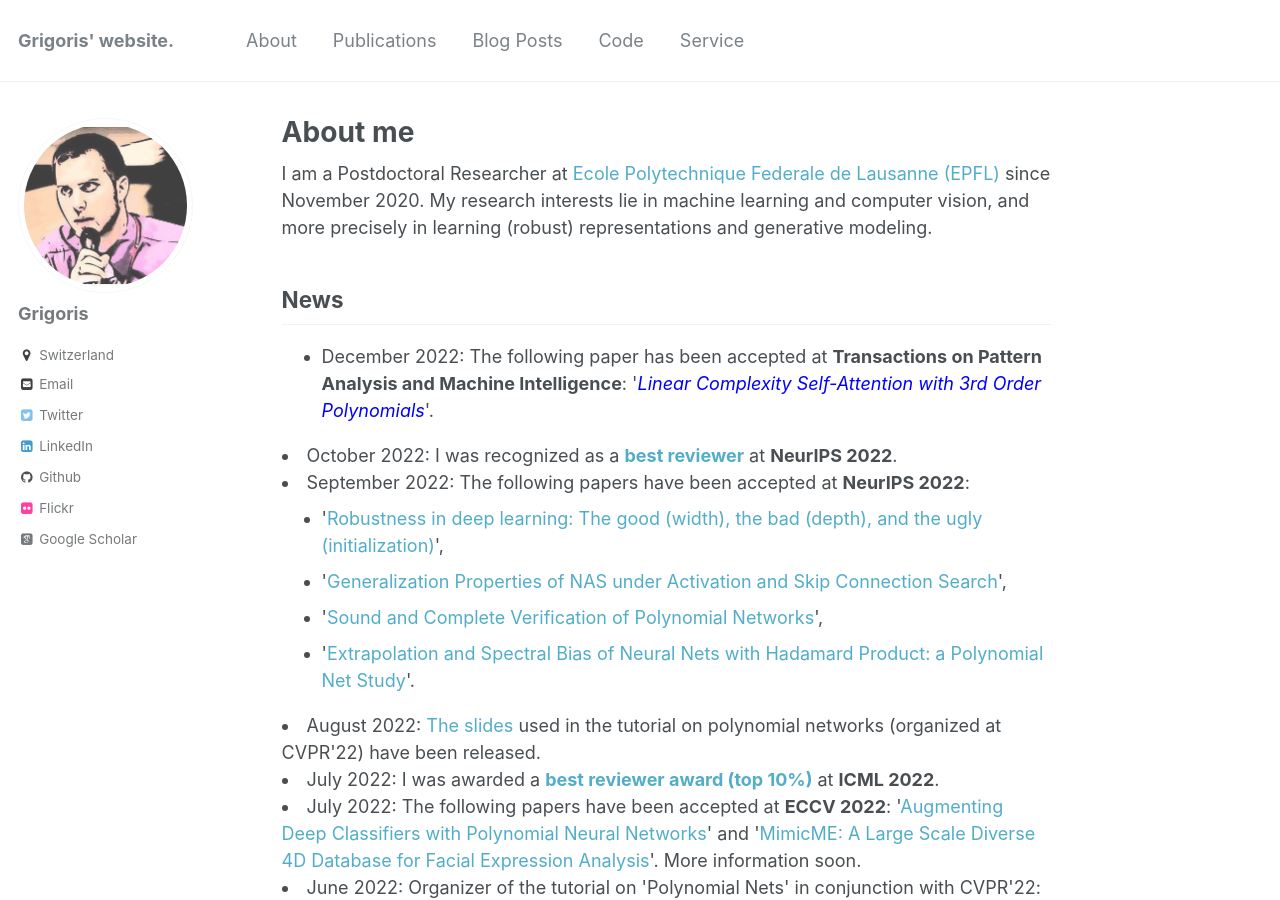
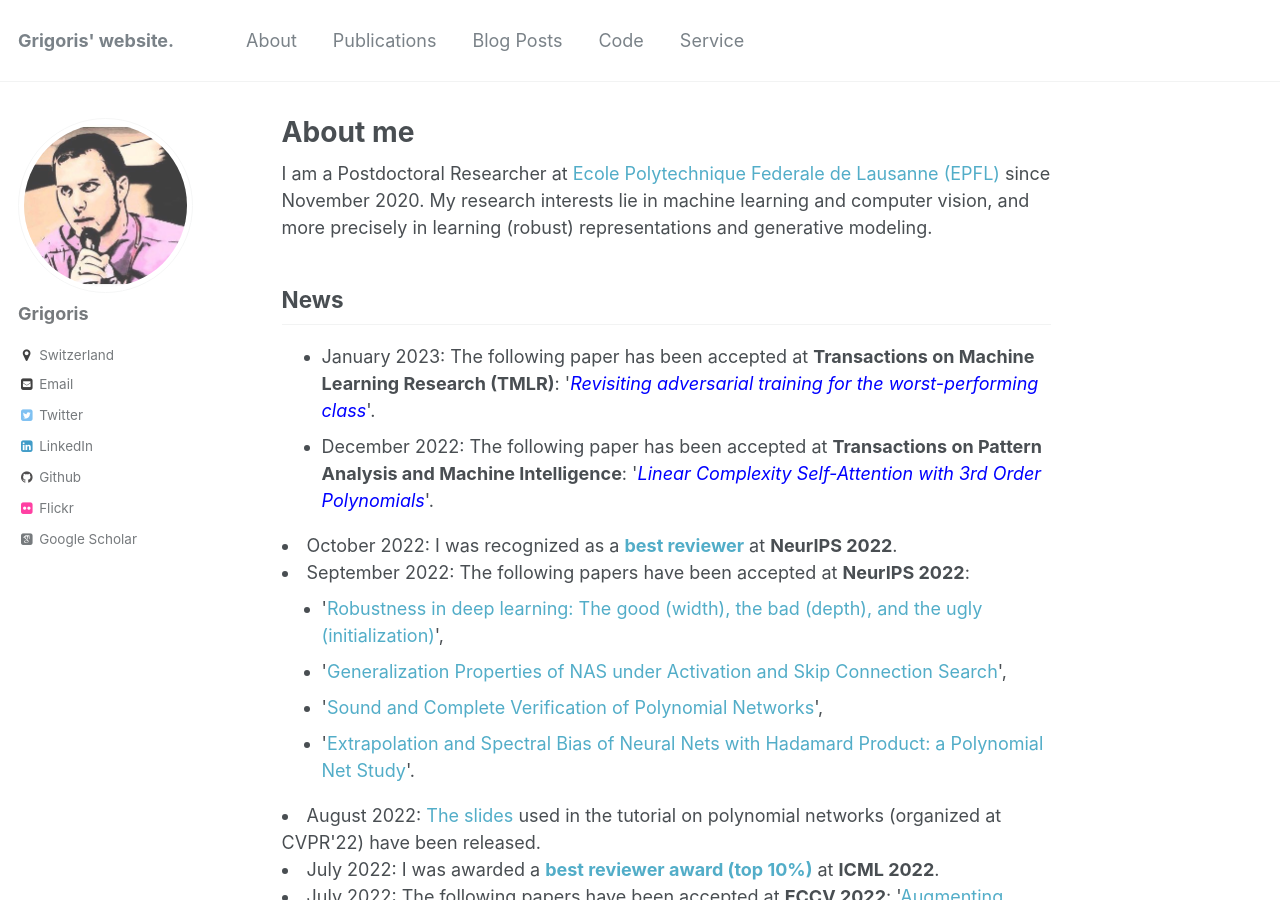
Before and after one commit to grigorisg9gr/grigorisg9gr.github.io, a Jekyll site: the page built from index.html, in a window 1280 px wide and 900 px high. Built offline with Jekyll 4.4.1, drawn with Linux system fonts in a browser that asks for light colours; some web fonts are replaced.

Commit message:
Add the TMLR paper.

```diff
--- a/index.html
+++ b/index.html
@@ -11,6 +11,7 @@ comments: false
 
 <h2>News</h2>
 <ul>
+    <li>January 2023: The following paper has been accepted at <strong>Transactions on Machine Learning Research (TMLR)</strong>: '<em><a href="#"><span style="color: #0000ff;">Revisiting adversarial training for the worst-performing class</span></a></em>'. </li>
     <li>December 2022: The following paper has been accepted at <strong>Transactions on Pattern Analysis and Machine Intelligence</strong>: '<em><a href="#"><span style="color: #0000ff;">Linear Complexity Self-Attention with 3rd Order Polynomials</span></a></em>'. </li>
 </ul>
     <li>October 2022: I was recognized as a <a href="https://neurips.cc/Conferences/2022/ProgramCommittee"><strong>best reviewer</strong></a> at <strong>NeurIPS 2022</strong>.</li>
```
Also changed, not shown: Gemfile.lock.
